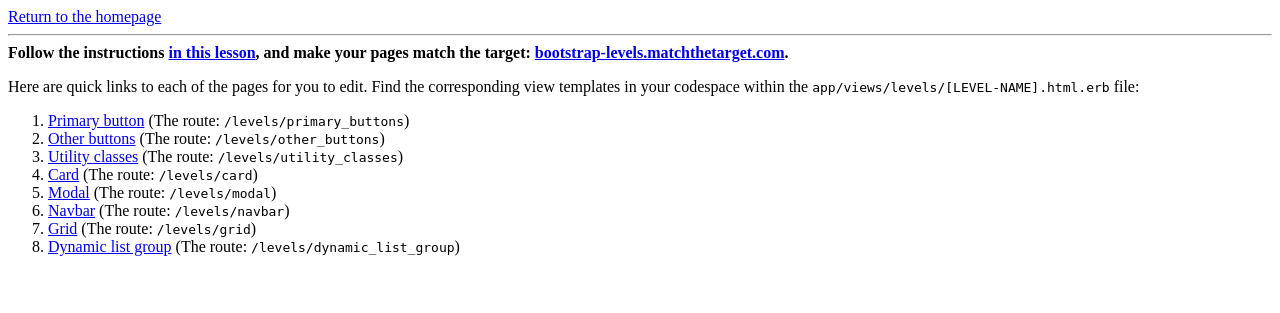
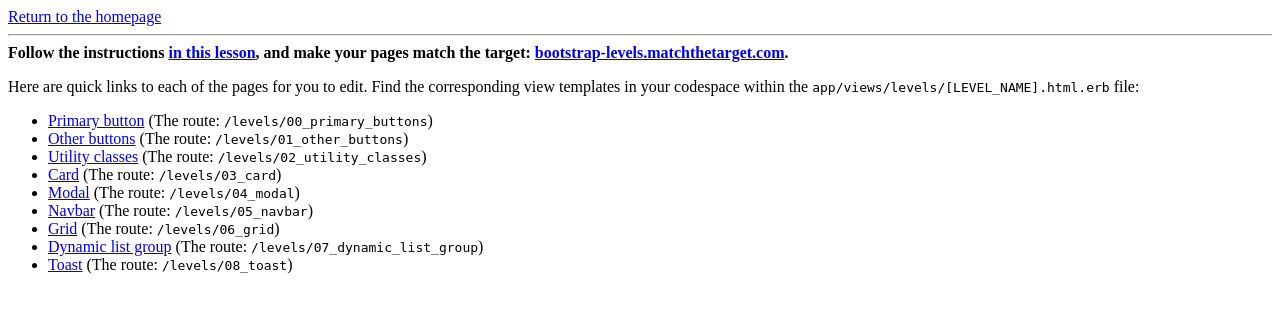
Before and after one commit to zhuoqingli526/bootstrap-levels, a Rails app: page / in a window 1280 px wide. Shown: the top 313 px of the page. Run offline with Rails 7, Linux system fonts and the light colour scheme.

Commit message:
Autumn 2024 updates

```diff
--- a/app/controllers/levels_controller.rb
+++ b/app/controllers/levels_controller.rb
@@ -2,4 +2,40 @@ class LevelsController < ApplicationController
   def instructions
     render({ :template => "levels/instructions" })
   end
+
+  def primary_button
+    render({ :template => "levels/00_primary_button" })
+  end
+
+  def other_buttons
+    render({ :template => "levels/01_other_buttons" })
+  end
+
+  def utility_classes
+    render({ :template => "levels/02_utility_classes" })
+  end
+
+  def card
+    render({ :template => "levels/03_card" })
+  end
+
+  def modal
+    render({ :template => "levels/04_modal" })
+  end
+
+  def navbar
+    render({ :template => "levels/05_navbar" })
+  end
+
+  def grid
+    render({ :template => "levels/06_grid" })
+  end
+
+  def dynamic_list_group
+    render({ :template => "levels/07_dynamic_list_group" })
+  end
+
+  def toast
+    render({ :template => "levels/08_toast" })
+  end
 end
--- a/app/views/layouts/application.html.erb
+++ b/app/views/layouts/application.html.erb
@@ -4,6 +4,9 @@
     <title>Bootstrap Levels</title>
     <meta charset="UTF-8">
     <meta name="viewport" content="width=device-width, initial-scale=1">
+
+    <!-- Add your stylesheets here -->
+
   </head>
 
   <body>
--- a/app/views/levels/other_buttons.html.erb
+++ b/app/views/levels/01_other_buttons.html.erb
@@ -1,5 +1,5 @@
 <p>
-  <a href="https://bootstrap-levels.matchthetarget.com/targets/other_buttons" target="_blank">Target</a>
+  <a href="https://bootstrap-levels.matchthetarget.com/levels/01_other_buttons" target="_blank">Target</a>
 </p>
 
 <!-- Write CSS in public/css/my_styles.css to make the following <a> tags look like buttons of various colors -->
--- a/app/views/levels/utility_classes.html.erb
+++ b/app/views/levels/02_utility_classes.html.erb
@@ -1,5 +1,5 @@
 <p>
-  <a href="https://bootstrap-levels.matchthetarget.com/targets/utility_classes" target="_blank">Target</a>
+  <a href="https://bootstrap-levels.matchthetarget.com/levels/02_utility_classes" target="_blank">Target</a>
 </p>
 
 <!-- Add utility classes and/or elements as needed to achieve the target appearance. -->
--- a/app/views/levels/card.html.erb
+++ b/app/views/levels/03_card.html.erb
@@ -1,5 +1,5 @@
 <p>
-  <a href="https://bootstrap-levels.matchthetarget.com/targets/card" target="_blank">Target</a>
+  <a href="https://bootstrap-levels.matchthetarget.com/levels/03_card" target="_blank">Target</a>
 </p>
 
 <div class="wrapper">
--- a/app/views/levels/modal.html.erb
+++ b/app/views/levels/04_modal.html.erb
@@ -1,5 +1,5 @@
 <p>
-  <a href="https://bootstrap-levels.matchthetarget.com/targets/modal" target="_blank">Target</a>
+  <a href="https://bootstrap-levels.matchthetarget.com/levels/04_modal" target="_blank">Target</a>
 </p>
 
 <!-- Tuck away the following content within a modal. -->
--- a/app/views/levels/navbar.html.erb
+++ b/app/views/levels/05_navbar.html.erb
@@ -1,5 +1,5 @@
 <p>
-  <a href="https://bootstrap-levels.matchthetarget.com/targets/navbar" target="_blank">Target</a>
+  <a href="https://bootstrap-levels.matchthetarget.com/levels/05_navbar" target="_blank">Target</a>
 </p>
 
 <!-- Add your code to create a navbar here. -->
--- a/app/views/levels/grid.html.erb
+++ b/app/views/levels/06_grid.html.erb
@@ -1,5 +1,5 @@
 <p>
-  <a href="https://bootstrap-levels.matchthetarget.com/targets/grid" target="_blank">Target</a>
+  <a href="https://bootstrap-levels.matchthetarget.com/levels/06_grid" target="_blank">Target</a>
 </p>
 
 <p>
--- a/app/views/levels/dynamic_list_group.html.erb
+++ b/app/views/levels/07_dynamic_list_group.html.erb
@@ -1,5 +1,5 @@
 <p>
-  <a href="https://bootstrap-levels.matchthetarget.com/targets/dynamic_list_group" target="_blank">Target</a>
+  <a href="https://bootstrap-levels.matchthetarget.com/levels/07_dynamic_list_group" target="_blank">Target</a>
 </p>
 
 <%# The below code creates an array of 10 random names %>
--- a/app/views/levels/toast.html.erb
+++ b/app/views/levels/08_toast.html.erb
@@ -1,3 +1,7 @@
+<p>
+  <a href="https://bootstrap-levels.matchthetarget.com/levels/08_toast" target="_blank">Target</a>
+</p>
+
 <p>Lorem ipsum dolor sit amet consectetur adipisicing elit. Quibusdam, vel. Voluptatem temporibus dolores, eveniet voluptate odio dicta velit ducimus iste, officia facere suscipit quibusdam optio deleniti asperiores consequuntur blanditiis. Obcaecati?</p>
 
 <!-- Add your code to create a toast here. -->
--- a/app/views/levels/instructions.html.erb
+++ b/app/views/levels/instructions.html.erb
@@ -1,16 +1,17 @@
 <b>Follow the instructions <a href="https://learn.firstdraft.com/lessons/139-intro-to-bootstrap" target="_blank">in this lesson</a>, and make your pages match the target: <a href="https://bootstrap-levels.matchthetarget.com/" target="_blank">bootstrap-levels.matchthetarget.com</a>.</b>
 
 <p>
-  Here are quick links to each of the pages for you to edit. Find the corresponding view templates in your codespace within the <code>app/views/levels/[LEVEL-NAME].html.erb</code> file:
+  Here are quick links to each of the pages for you to edit. Find the corresponding view templates in your codespace within the <code>app/views/levels/[LEVEL_NAME].html.erb</code> file:
 </p>
 
-<ol>
-  <li><a href="/levels/primary_button">Primary button</a> (The route: <code>/levels/primary_buttons</code>)</li>
-  <li><a href="/levels/other_buttons">Other buttons</a> (The route: <code>/levels/other_buttons</code>)</li>
-  <li><a href="/levels/utility_classes">Utility classes</a> (The route: <code>/levels/utility_classes</code>)</li>
-  <li><a href="/levels/card">Card</a> (The route: <code>/levels/card</code>)</li>
-  <li><a href="/levels/modal">Modal</a> (The route: <code>/levels/modal</code>)</li>
-  <li><a href="/levels/navbar">Navbar</a> (The route: <code>/levels/navbar</code>)</li>
-  <li><a href="/levels/grid">Grid</a> (The route: <code>/levels/grid</code>)</li>
-  <li><a href="/levels/dynamic_list_group">Dynamic list group</a> (The route: <code>/levels/dynamic_list_group</code>)</li>
-</ol>
+<ul>
+  <li><a href="/levels/00_primary_button">Primary button</a> (The route: <code>/levels/00_primary_buttons</code>)</li>
+  <li><a href="/levels/01_other_buttons">Other buttons</a> (The route: <code>/levels/01_other_buttons</code>)</li>
+  <li><a href="/levels/02_utility_classes">Utility classes</a> (The route: <code>/levels/02_utility_classes</code>)</li>
+  <li><a href="/levels/03_card">Card</a> (The route: <code>/levels/03_card</code>)</li>
+  <li><a href="/levels/04_modal">Modal</a> (The route: <code>/levels/04_modal</code>)</li>
+  <li><a href="/levels/05_navbar">Navbar</a> (The route: <code>/levels/05_navbar</code>)</li>
+  <li><a href="/levels/06_grid">Grid</a> (The route: <code>/levels/06_grid</code>)</li>
+  <li><a href="/levels/07_dynamic_list_group">Dynamic list group</a> (The route: <code>/levels/07_dynamic_list_group</code>)</li>
+  <li><a href="/levels/08_toast">Toast</a> (The route: <code>/levels/08_toast</code>)</li>
+</ul>
--- a/config/routes.rb
+++ b/config/routes.rb
@@ -1,13 +1,13 @@
 Rails.application.routes.draw do
   get("/", { :controller => "levels", :action => "instructions" })
 
-  get("/levels/primary_button", { :controller => "levels", :action => "primary_button" })
-  get("/levels/other_buttons", { :controller => "levels", :action => "other_buttons" })
-  get("/levels/utility_classes", { :controller => "levels", :action => "utility_classes" })
-  get("/levels/card", { :controller => "levels", :action => "card" })
-  get("/levels/toast", { :controller => "levels", :action => "toast" })
-  get("/levels/modal", { :controller => "levels", :action => "modal" })
-  get("/levels/navbar", { :controller => "levels", :action => "navbar" })
-  get("/levels/grid", { :controller => "levels", :action => "grid" })
-  get("/levels/dynamic_list_group", { :controller => "levels", :action => "dynamic_list_group" })
+  get("/levels/00_primary_button", { :controller => "levels", :action => "primary_button" })
+  get("/levels/01_other_buttons", { :controller => "levels", :action => "other_buttons" })
+  get("/levels/02_utility_classes", { :controller => "levels", :action => "utility_classes" })
+  get("/levels/03_card", { :controller => "levels", :action => "card" })
+  get("/levels/04_modal", { :controller => "levels", :action => "modal" })
+  get("/levels/05_navbar", { :controller => "levels", :action => "navbar" })
+  get("/levels/06_grid", { :controller => "levels", :action => "grid" })
+  get("/levels/07_dynamic_list_group", { :controller => "levels", :action => "dynamic_list_group" })
+  get("/levels/08_toast", { :controller => "levels", :action => "toast" })
 end
```
Also changed, not shown: app/views/levels/00_primary_button.html.erb (added, +11 -0 lines), app/views/levels/primary_button.html.erb (deleted, +0 -11 lines), public/img/3.jpeg (added).
